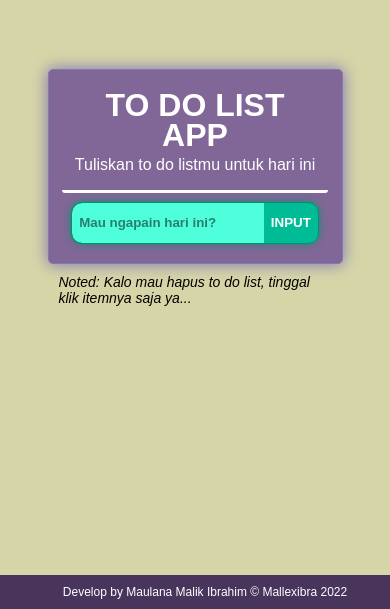
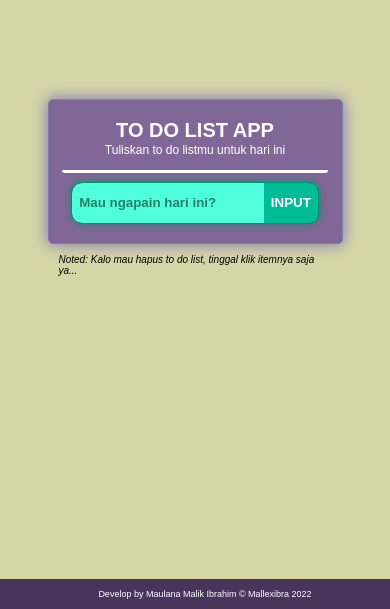
Before and after one commit to mallexibra/todolist-app, a plain HTML site: page index.html in a window 390 px wide. Shown: the part 235-844 px from the top of the page. Drawn offline with Linux system fonts and the light colour scheme.

Commit message:
Menambahkan responsibilitas pada Smartphone

```diff
--- a/style.css
+++ b/style.css
@@ -57,7 +57,7 @@ main{
 }
 
 #user{
-	flex-basis: 80%;
+	width:80%;
 	height: 70%;
 	padding: 7px;
 	box-sizing: border-box;
@@ -118,6 +118,7 @@ input#user:focus {
 	padding: 10px;
 	font-weight: 500;
 	cursor: pointer;
+	overflow-wrap: break-word;
 }
 
 .noted{
@@ -152,3 +153,31 @@ footer p a{
 	color: white;
 	font-weight: 500;
 }
+
+/* Responsif Website */
+@media screen and (max-width: 530px){
+	header{
+		line-height: 20px;
+	}
+
+	header h1{
+		font-size: 20px;
+	}
+
+	header p{
+		font-size: 12px;
+	}
+
+	.content ul li{
+		font-size: 11px;
+		width: 90%;
+	}
+
+	.noted p{
+		font-size: 10px;
+	}
+
+	footer p{
+		font-size: 9px;
+	}
+}
```
